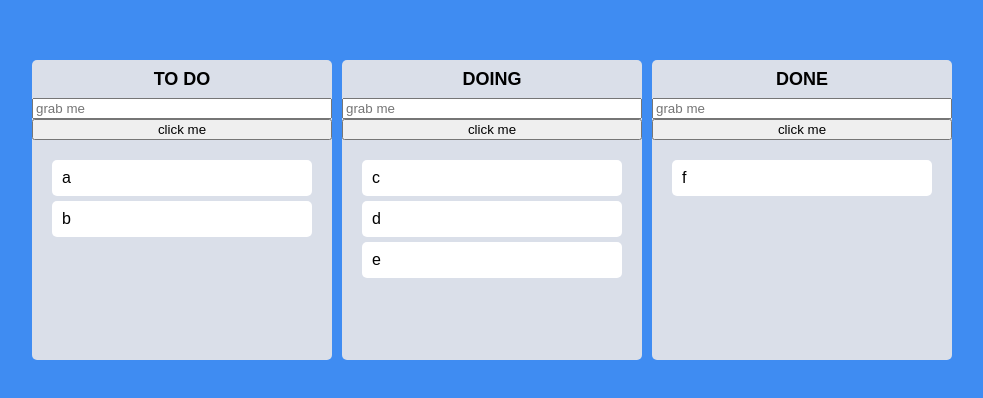
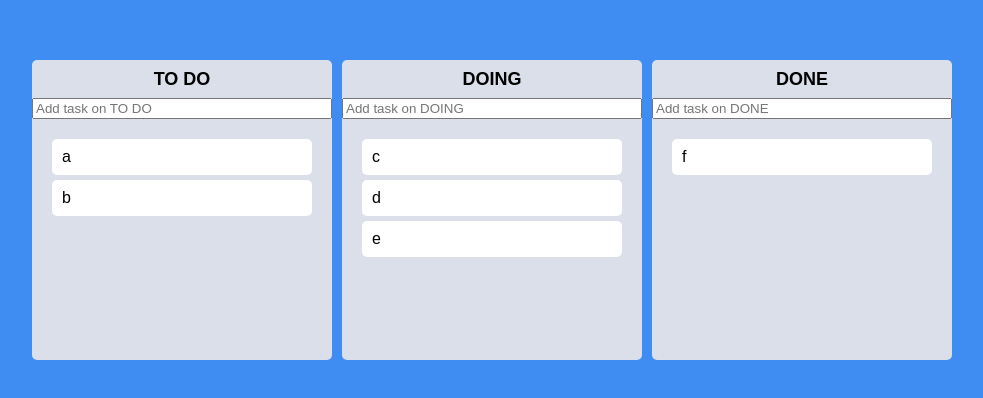
Before and after one commit to mijinB/react_kanban_board, a React (Create React App) app: page / in a window 1280 px wide. Shown: the part 190-588 px from the top of the page, without its empty margins (148-1131 px from the left). Built offline with nearby package versions, Linux system fonts and the light colour scheme.

Commit message:
useForm 사용해서 form, input 구현

```diff
--- a/package.json
+++ b/package.json
@@ -13,6 +13,7 @@
     "@types/react-dom": "^18.2.7",
     "react": "^18.2.0",
     "react-dom": "^18.2.0",
+    "react-hook-form": "^7.46.1",
     "react-scripts": "5.0.1",
     "recoil": "^0.7.7",
     "styled-components": "^6.0.7",
--- a/src/components/Board.tsx
+++ b/src/components/Board.tsx
@@ -1,7 +1,7 @@
 import { Droppable } from "@hello-pangea/dnd";
 import DraggableCard from "./DraggableCard";
 import { styled } from "styled-components";
-import { useRef } from "react";
+import { useForm } from "react-hook-form";
 
 const Wrapper = styled.div`
     display: flex;
@@ -28,6 +28,13 @@ const Area = styled.div<IAreaProps>`
     transition: background-color 0.3s ease-in-out;
 `;
 
+const Form = styled.form`
+    width: 100%;
+    input {
+        width: 100%;
+    }
+`;
+
 interface IBoardProps {
     toDos: string[];
     boardId: string;
@@ -38,21 +45,28 @@ interface IAreaProps {
     isDraggingFromThis: boolean;
 }
 
+interface IForm {
+    toDo: string;
+}
+
 function Board({ boardId, toDos }: IBoardProps) {
-    const inputRef = useRef<HTMLInputElement>(null);
+    const { register, setValue, handleSubmit } = useForm<IForm>();
 
-    /**@function onClick
-     * 1. 참조 중인 input에 focus 주기
+    /**@function onValid
+     * 1. 인자로 받은 input의 data를 출력해서 확인
+     * 2. input을 빈 값으로 초기화
      */
-    const onClick = () => {
-        inputRef.current?.focus();
+    const onValid = (data: IForm) => {
+        console.log(data);
+        setValue("toDo", "");
     };
 
     return (
         <Wrapper>
             <Title>{boardId}</Title>
-            <input ref={inputRef} placeholder="grab me" />
-            <button onClick={onClick}>click me</button>
+            <Form onSubmit={handleSubmit(onValid)}>
+                <input {...register("toDo", { required: true })} type="text" placeholder={`Add task on ${boardId}`} />
+            </Form>
             <Droppable droppableId={boardId}>
                 {(magic, info) => (
                     <Area
```
Also changed, not shown: 1 other file (tests, documents, lock files or other folders).
